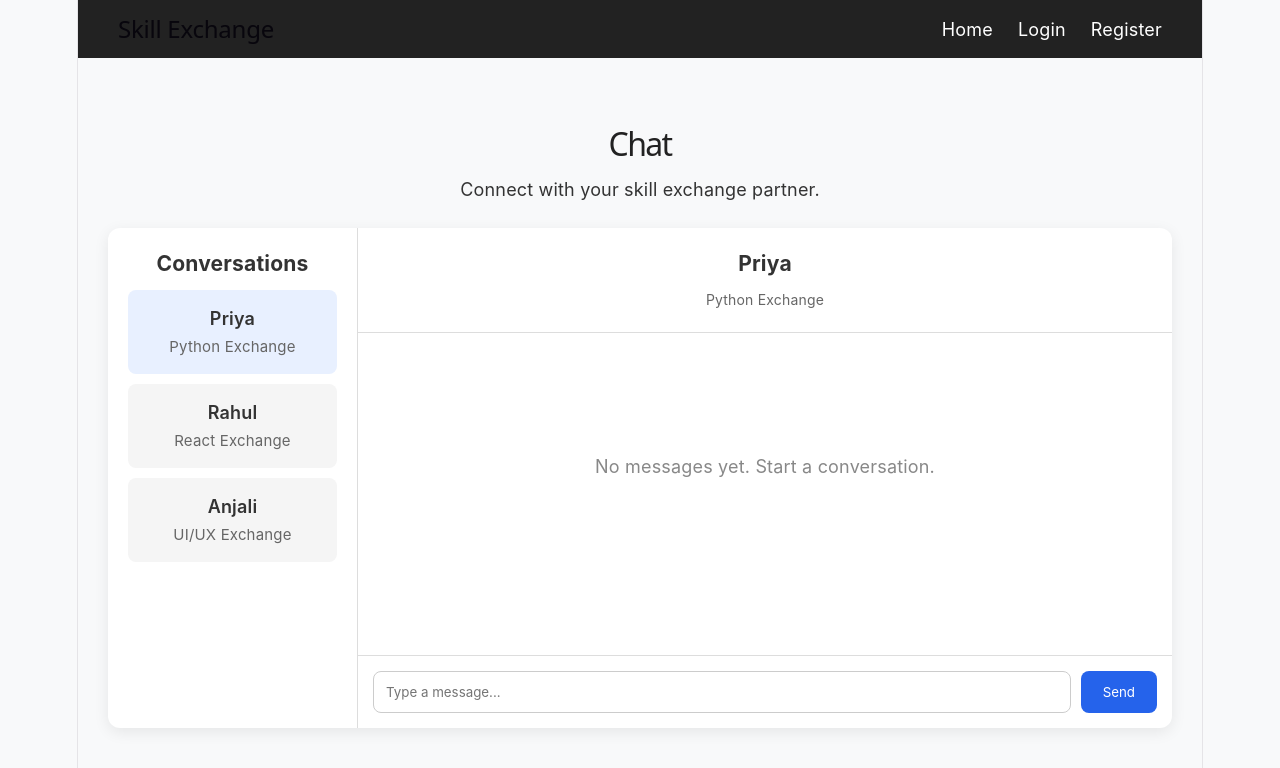
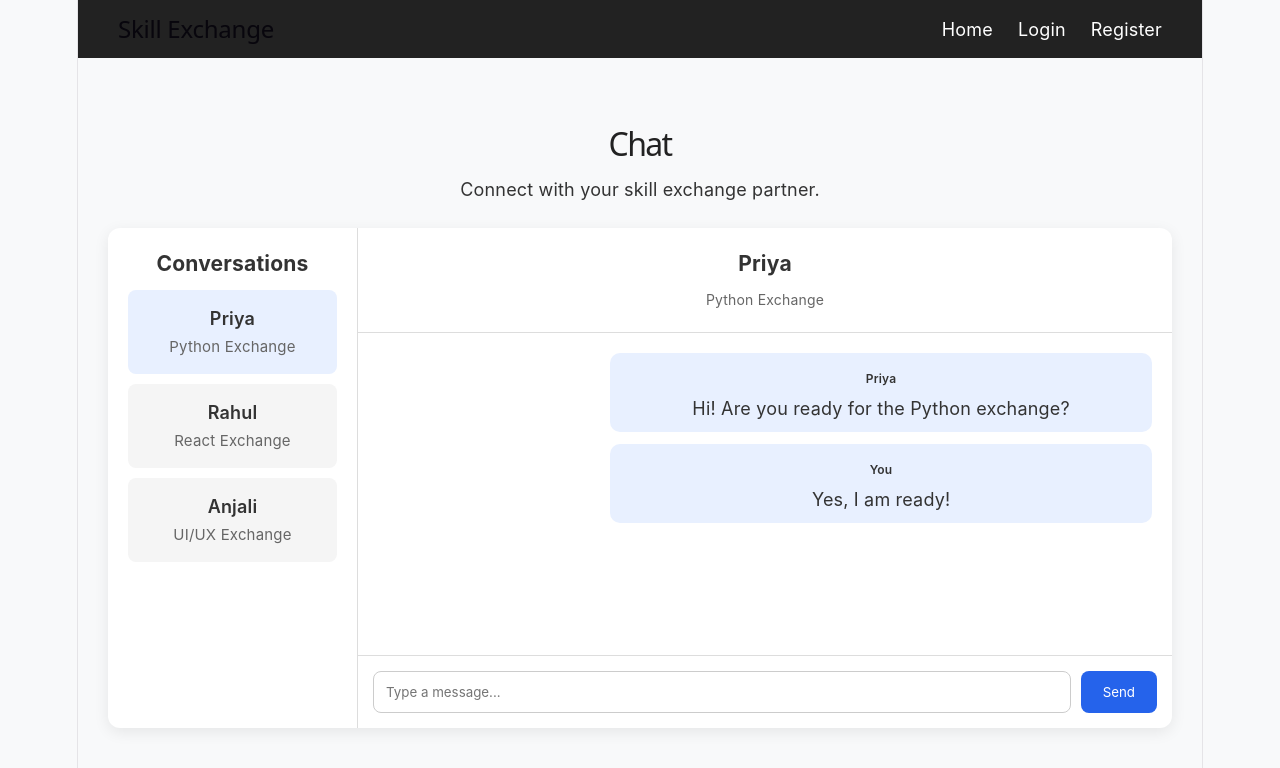
Before and after one commit to vijsanya27-afk/DEVOPS-2026-CS-E-15, a React (Vite) app: page /exchange/chat in a window 1280 px wide. Shown: the top 768 px of the page. Built offline with nearby package versions, Linux system fonts and the light colour scheme.

Commit message:
Day 9-10: Skills and chat improvements

```diff
--- /dev/null
+++ b/src/exchange/components/ChatContact.jsx
@@ -0,0 +1,13 @@
+function ChatContact({ user, selected, onSelect }) {
+    return (
+      <div
+        className={`chat-user ${selected ? "active" : ""}`}
+        onClick={() => onSelect(user)}
+      >
+        <span>{user.name}</span>
+        <small>{user.skill}</small>
+      </div>
+    );
+  }
+
+  export default ChatContact;
--- a/src/exchange/pages/Chat.jsx
+++ b/src/exchange/pages/Chat.jsx
@@ -1,16 +1,64 @@
 import { useState } from "react";
 import ExchangeLayout from "../components/ExchangeLayout";
+import ChatContact from "../components/ChatContact";
 import "./Chat.css";
 
 function Chat() {
   const [message, setMessage] = useState("");
-  const [messages, setMessages] = useState([]);
+  const [messages, setMessages] = useState({
+    Priya: [
+      {
+        id: 1,
+        sender: "Priya",
+        text: "Hi! Are you ready for the Python exchange?",
+      },
+      {
+        id: 2,
+        sender: "You",
+        text: "Yes, I am ready!",
+      },
+    ],
 
+    Rahul: [
+      {
+        id: 3,
+        sender: "Rahul",
+        text: "Hi! Let's start our React exchange.",
+      },
+    ],
+
+    Anjali: [
+      {
+        id: 4,
+        sender: "Anjali",
+        text: "Ready for the UI/UX exchange?",
+      },
+    ],
+  });
   const [selectedUser, setSelectedUser] = useState({
     name: "Priya",
     skill: "Python Exchange",
   });
 
+  const users = [
+    {
+      id: 1,
+      name: "Priya",
+      skill: "Python Exchange",
+    },
+    {
+      id: 2,
+      name: "Rahul",
+      skill: "React Exchange",
+    },
+    {
+      id: 3,
+      name: "Anjali",
+      skill: "UI/UX Exchange",
+    },
+  ];
+  const currentMessages = messages[selectedUser.name] || [];
+  const hasMessages = currentMessages.length > 0;
     const handleSend = (e) => {
     e.preventDefault();
 
@@ -18,14 +66,17 @@ function Chat() {
       return;
     }
 
-    setMessages((prev) => [
+    setMessages((prev) => ({
       ...prev,
+      [selectedUser.name]: [
+        ...(prev[selectedUser.name] || []),
         {
           id: Date.now(),
           text: message,
           sender: "You",
         },
-    ]);
+      ],
+    }));
 
     setMessage("");
   };
@@ -41,57 +92,19 @@ function Chat() {
 
         <div className="chat-container">
 
-          {/* Conversations */}
           <div className="chat-users">
             <h3>Conversations</h3>
 
-            <div
-              className={`chat-user ${
-                selectedUser.name === "Priya" ? "active" : ""
-              }`}
-              onClick={() =>
-                setSelectedUser({
-                  name: "Priya",
-                  skill: "Python Exchange",
-                })
-              }
-            >
-              <span>Priya</span>
-              <small>Python Exchange</small>
+            {users.map((user) => (
+              <ChatContact
+                key={user.id}
+                user={user}
+                selected={selectedUser.name === user.name}
+                onSelect={setSelectedUser}
+              />
+            ))}
           </div>
 
-            <div
-              className={`chat-user ${
-                selectedUser.name === "Rahul" ? "active" : ""
-              }`}
-              onClick={() =>
-                setSelectedUser({
-                  name: "Rahul",
-                  skill: "React Exchange",
-                })
-              }
-            >
-              <span>Rahul</span>
-              <small>React Exchange</small>
-            </div>
-
-            <div
-              className={`chat-user ${
-                selectedUser.name === "Anjali" ? "active" : ""
-              }`}
-              onClick={() =>
-                setSelectedUser({
-                  name: "Anjali",
-                  skill: "UI/UX Exchange",
-                })
-              }
-            >
-              <span>Anjali</span>
-              <small>UI/UX Exchange</small>
-            </div>
-          </div>
-
-          {/* Chat Box */}
           <div className="chat-box">
 
             <div className="chat-box-header">
@@ -100,12 +113,12 @@ function Chat() {
             </div>
 
             <div className="messages">
-              {messages.length === 0 ? (
+              {!hasMessages ? (
                 <p className="empty-chat">
                   No messages yet. Start a conversation.
                 </p>
               ) : (
-                messages.map((msg) => (
+                currentMessages.map((msg) => (
                   <div
                     className="message own-message"
                     key={msg.id}
@@ -117,7 +130,6 @@ function Chat() {
               )}
             </div>
 
-            {/* Message Form */}
             <form
               className="message-form"
               onSubmit={handleSend}
```
Lines whose indentation alone changed are shown as unchanged.
